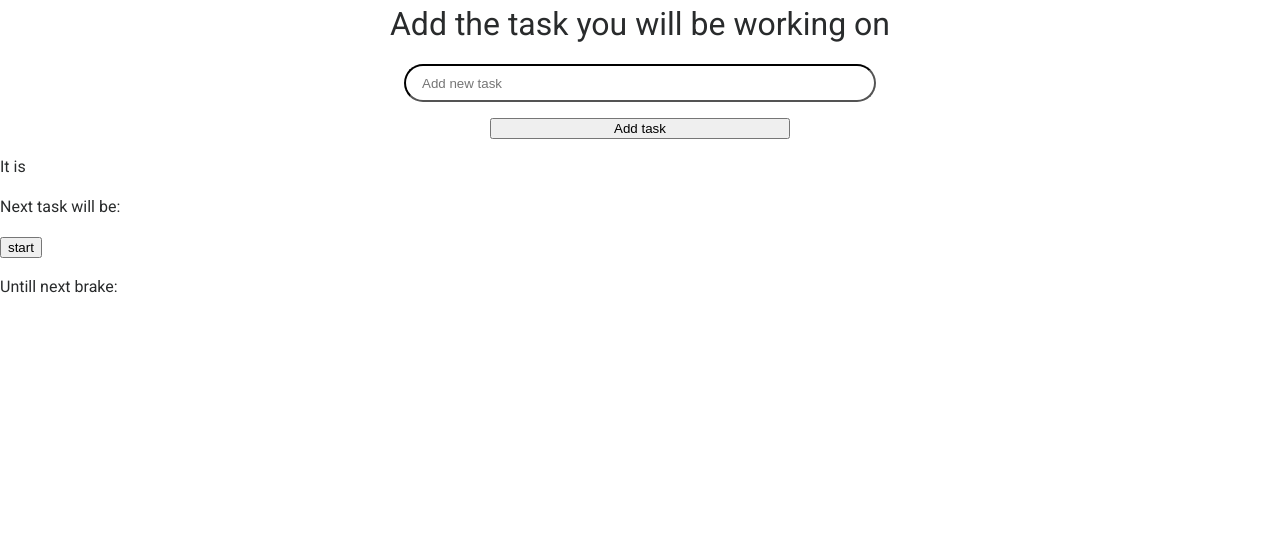
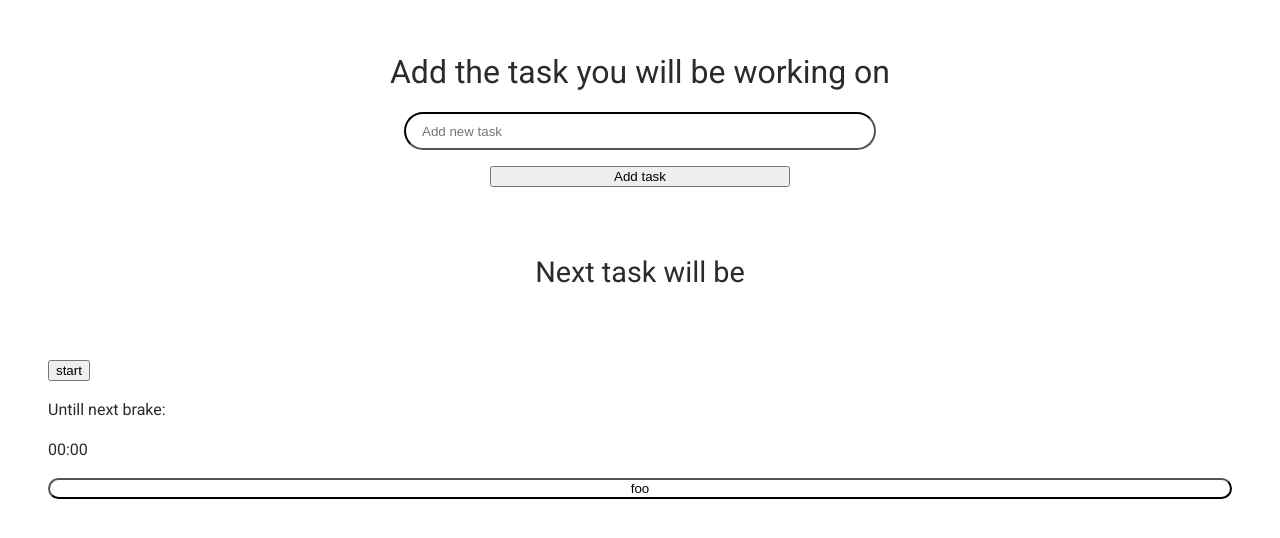
Before and after one commit to mikkometso/react-pomodoro-timer, a React (Create React App) app: page / in a window 1280 px wide. Shown: the top 538 px of the page. Built offline with nearby package versions, Linux system fonts and the light colour scheme.

Commit message:
create draft to task and countdownclock components

```diff
--- a/src/App.tsx
+++ b/src/App.tsx
@@ -1,6 +1,10 @@
 import React, { useState, useEffect } from 'react';
 import './styles.css';
+import styled from 'styled-components';
 import Input from './components/Input/Input';
+import CountdownClock from './components/Countdown/CountdownClock';
+import DisplayedTask from './components/Countdown/DisplayedTask';
+import Button from './components/Button/Button';
 
 // Description (https://en.wikipedia.org/wiki/Pomodoro_Technique)
 // The original technique has six steps:
@@ -23,6 +27,13 @@ const App: React.FC = function () {
   const [task, setTask] = useState('');
   const [counterStarted, setCounterStarted] = useState(false);
   const [countdownTime, setCountdownTime] = useState<Date | null>(null);
+
+  const StyledAppWrapper = styled.div`
+    display: flex;
+    flex-direction: column;
+    justify-content: center;
+    padding: 3rem;
+  `;
 
   const countdownClock = () => {
     if (countdownTime !== null) {
@@ -50,20 +61,6 @@ const App: React.FC = function () {
     }
   };
 
-  const startCountdown = (e: React.MouseEvent<HTMLButtonElement, MouseEvent>) => {
-    e.preventDefault();
-    if (!counterStarted) {
-      setCounterStarted(true);
-      // Initialize the distance between now and the count down date
-      const d = new Date();
-      // d.setMinutes(d.getMinutes() + 25);
-      d.setSeconds(d.getSeconds() + 15);
-      setCountdownTime(d);
-      return;
-    }
-    return;
-  };
-
   useEffect(() => {
     const timerID = setInterval(() => countdownClock(), 1000);
     return function cleanup() {
@@ -72,22 +69,17 @@ const App: React.FC = function () {
   }, [counterStarted]);
 
   return (
-    <div className="App">
+    <StyledAppWrapper>
       <Input setTask={setTask} />
-      <div>
-        <p>
-          It is
-          {/* {currentDate.toLocaleTimeString()} o&apos;clock! */}
-        </p>
-        <p>
-          Next task will be:
-          {task}
-        </p>
-      </div>
-      <button onClick={e => startCountdown(e)}>start</button>
-      <p>Untill next brake:</p>
-      <p>{countdownTime?.toLocaleTimeString()}</p>
-    </div>
+      <DisplayedTask task={task} />
+      <CountdownClock
+        countdownTime={countdownTime}
+        setCountdownTime={setCountdownTime}
+        counterStarted={counterStarted}
+        setCounterStarted={setCounterStarted}
+      />
+      <Button text="foo" />
+    </StyledAppWrapper>
   );
 };
 
--- /dev/null
+++ b/src/components/Countdown/CountdownClock.tsx
@@ -0,0 +1,37 @@
+import React from 'react';
+
+interface CountdownClock {
+  countdownTime: Date | null;
+  setCountdownTime: React.Dispatch<React.SetStateAction<Date | null>>;
+  counterStarted: boolean;
+  setCounterStarted: React.Dispatch<React.SetStateAction<boolean>>;
+}
+
+const CountdownClock: React.FC<CountdownClock> = props => {
+  const { countdownTime, setCountdownTime, counterStarted, setCounterStarted } = props;
+
+  const startCountdown = (e: React.MouseEvent<HTMLButtonElement, MouseEvent>) => {
+    e.preventDefault();
+    if (!counterStarted) {
+      setCounterStarted(true);
+      // Initialize the distance between now and the count down date
+      const d = new Date();
+      d.setMinutes(d.getMinutes() + 25);
+      // d.setSeconds(d.getSeconds() + 60);
+      setCountdownTime(d);
+      return;
+    }
+    return;
+  };
+  return (
+    <div>
+      <button onClick={e => startCountdown(e)}>start</button>
+      <p>Untill next brake:</p>
+      <p>{`${countdownTime?.getMinutes() ? countdownTime?.getMinutes() : '00'}:${
+        countdownTime?.getSeconds() ? countdownTime?.getSeconds() : '00'
+      }`}</p>
+    </div>
+  );
+};
+
+export default CountdownClock;
--- /dev/null
+++ b/src/components/Countdown/DisplayedTask.tsx
@@ -0,0 +1,29 @@
+import React from 'react';
+import styled from 'styled-components';
+
+const DisplayedTask = (props: { task: string }) => {
+  const { task } = props;
+
+  const DisplayedTaskWrapper = styled.div`
+    margin: 4rem;
+    .text {
+      text-align: center;
+      margin: 0;
+    }
+    .header {
+      font-size: 1.8rem;
+    }
+    .task {
+      font-size: 2.6rem;
+    }
+  `;
+
+  return (
+    <DisplayedTaskWrapper>
+      <p className="text header">Next task will be</p>
+      <p className="text task">{task}</p>
+    </DisplayedTaskWrapper>
+  );
+};
+
+export default DisplayedTask;
```
